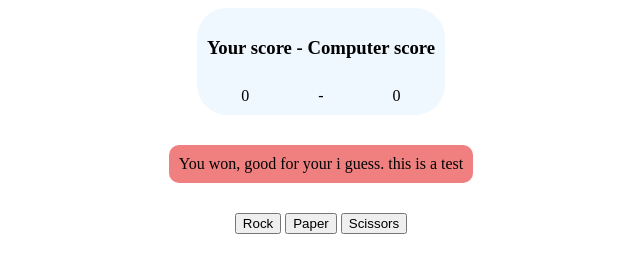
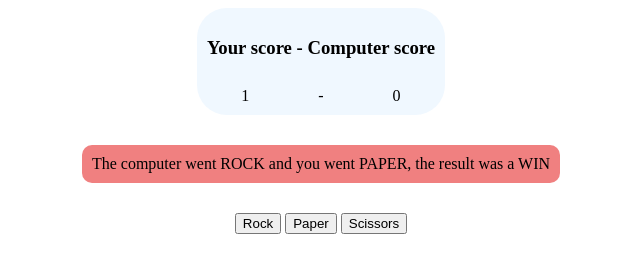
Before and after one commit to oliverjhn/odin-rps, a plain HTML site: page index.html in a window 1280 px wide. Both pictures are taken after a click on the button "Paper". Shown: the whole page, without its empty margins (319-959 px from the left). Drawn offline with Linux system fonts and the light colour scheme.

Commit message:
finished

```diff
--- a/index.html
+++ b/index.html
@@ -21,7 +21,7 @@
     </div>
 
     <div id="output">
-        You won, good for your i guess. this is a test
+        This is a game of 'Rock, Paper, Scissors. Best of 5
     </div>
 
     <div id="button-container">
--- a/js/script.js
+++ b/js/script.js
@@ -49,6 +49,10 @@ function playRound(playerChoice, computerChoice) {
         } else {
             output.textContent = ("You lost, sad. The final score was " + playerScore + " to " + computerScore);
         }
+
+        Array.from(document.getElementsByClassName("choice-button")).forEach(currentButton => {
+            currentButton.disabled = true;
+        })
     }
 }
 
@@ -108,7 +112,8 @@ function playGame() {
 }
 
 // playGame();
-
-rockButton.addEventListener("click", () => {
-    playRound("ROCK", getComputerChoice());
+Array.from(document.getElementsByClassName("choice-button")).forEach(currentButton => {
+    currentButton.addEventListener("click", () => {
+        playRound(currentButton.textContent.toUpperCase(), getComputerChoice());
+    })
 })
```
